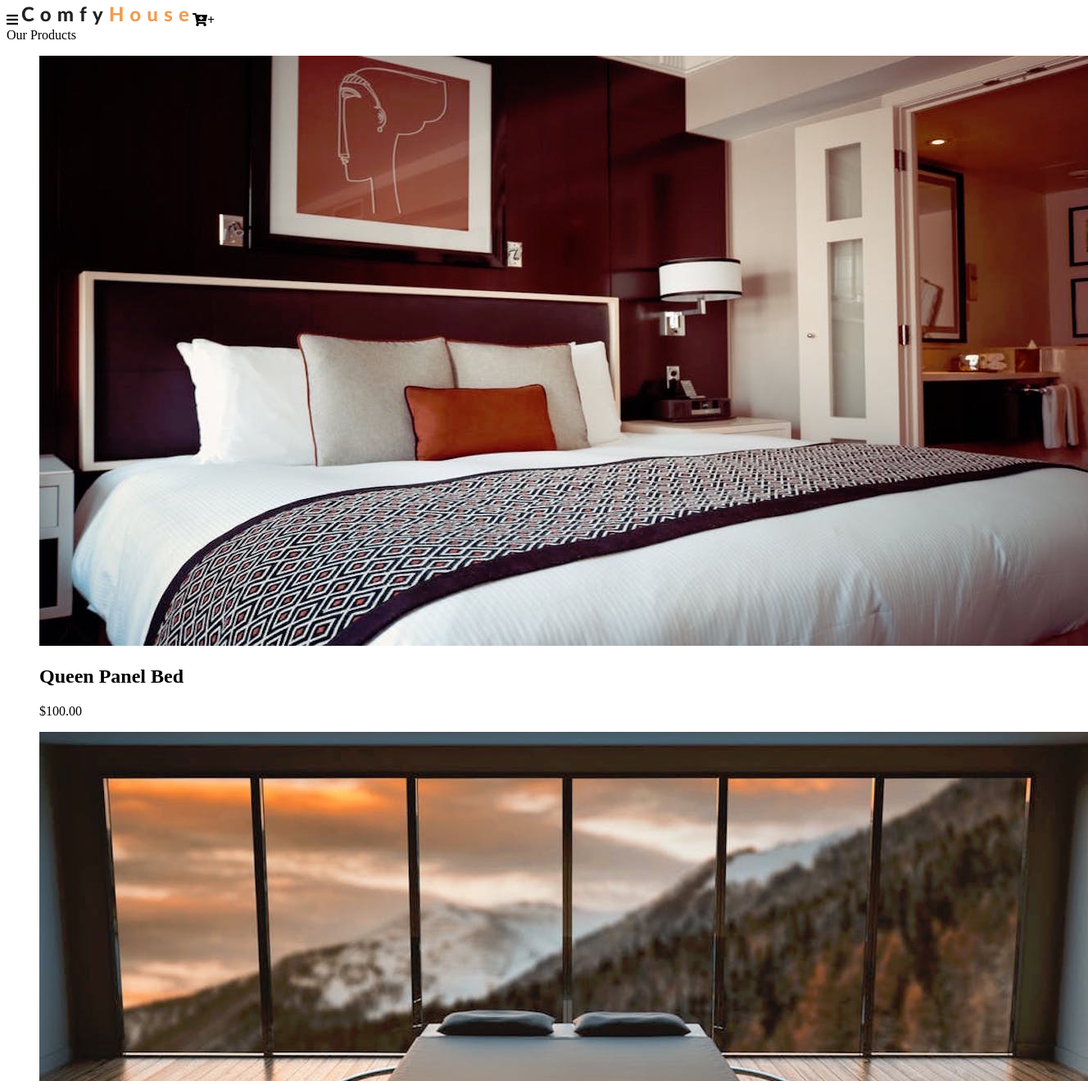
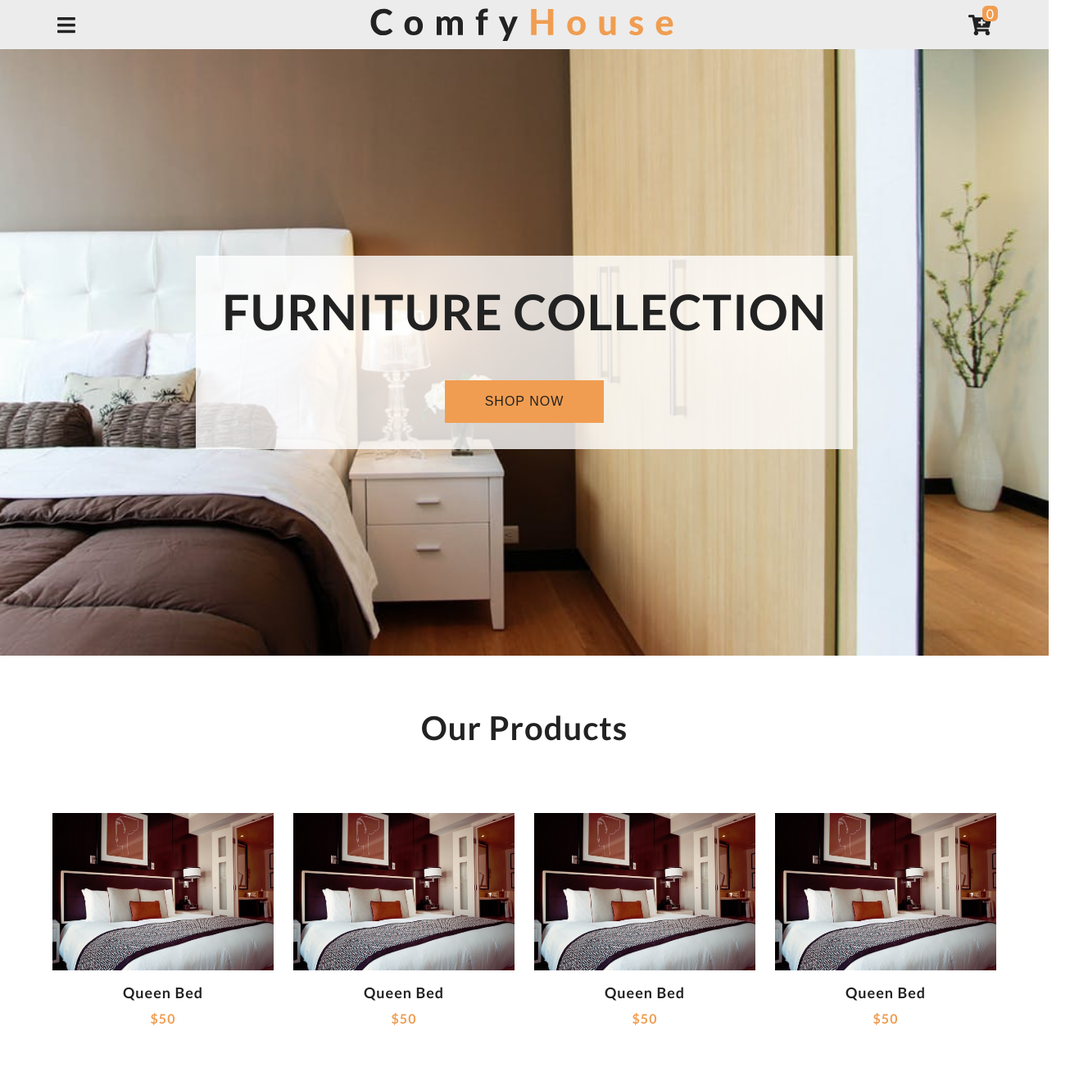
Before and after one commit to MarcelDurganteDev/shopping-cart, a plain HTML site: page index.html in a window 1280 px wide. Shown: the top 1319 px of the page at 82% size, 1328 px wide, since content can reach past the window. Drawn offline with Linux system fonts and the light colour scheme.

Commit message:
css done

```diff
--- a/index.html
+++ b/index.html
@@ -1,5 +1,6 @@
 <!DOCTYPE html>
 <html lang="en">
+
 <head>
     <meta charset="UTF-8">
     <meta http-equiv="X-UA-Compatible" content="IE=edge">
@@ -8,59 +9,102 @@
     <link rel="stylesheet" href="/main.css">
     <link href="https://cdnjs.cloudflare.com/ajax/libs/font-awesome/5.13.0/css/all.min.css" rel="stylesheet">
 </head>
+
 <body>
-    <header>
-        <nav>
-            <i class="fas fa-bars"></i>
-            <img src="./assets/img/logo.svg" alt="logo">
-            <i class="fas fa-cart-plus"><span>+</span></i>
-        </nav>
+    <nav class="navbar">
+        <div class="navbar-center">
+            <span class="nav-icon"><i class="fas fa-bars"></i></span>
+            <img class='logo' src="./assets/img/logo.svg" alt="logo">
+            <div class="cart-btn">
+                <span class="nav-icon"><i class="fas fa-cart-plus"></i></span>
+                <div class="cart-items">0</div>
+            </div>
+        </div>
+    </nav>
+    <!--  hero  -->
+    <header class="hero">
+        <div class="banner">
+            <h1 class="banner-title">furniture collection</h1>
+            <button class="banner-btn">Shop Now</button>
+        </div>
     </header>
-     <header>Our Products</header>
-        <section>
-            <figure>
-                <img src="assets/img/product-1.jpeg" alt="Queen Panel Bed">
-                <h2>Queen Panel Bed</h2>
-                <span>$100.00</span>
-            </figure>
-            <figure>
-                <img src="assets/img/product-2.jpeg" alt="King Panel Bed">
-                <h2>King Panel Bed</h2>
-                <span>$100.00</span>
-            </figure>
-            <figure>
-                <img src="assets/img/product-3.jpeg" alt="Single Panel Bed">
-                <h2>Single Panel Bed</h2>
-                <span>$100.00</span>
-            </figure>
-            <figure>
-                <img src="assets/img/product-4.jpeg" alt="Twin Panel Bed">
-                <h2>Twin Panel Bed</h2>
-                <span>$100.00</span>
-            </figure>
-            <figure>
-                <img src="assets/img/product-5.jpeg" alt="Fridge">
-                <h2>Fridge</h2>
-                <span>$100.00</span>
-            </figure>
-            <figure>
-                <img src="assets/img/product-6.jpeg" alt="Dresser">
-                <h2>Dresser</h2>
-                <span>$100.00</span>
-            </figure>
-            <figure>
-                <img src="assets/img/product-7.jpeg" alt="Couch">
-                <h2>Couch</h2>
-                <span>$100.00</span>
-            <figure>
-            </figure>
-                <img src="assets/img/product-8.jpeg" alt="Table">
-                <h2>Table</h2>
-                <span>$100.00</span>
-            </figure>
-        </section>
+    <!--  end of hero  -->
+    <!--  products  -->
+    <section class="products">
+        <div class="section-title">
+            <h2>our products</h2>
+        </div>
+        <div class="products-center">
+            <!--  single product  -->
+            <article class="product">
+                <div class="img-container">
+                    <img src="./assets/img/product-1.jpeg" alt="product" class="product-img">
+                    <button class="bag-btn"><i class="fas fa-shopping-cart"></i>add to cart</button>
+                    <h3>queen bed</h3>
+                    <h4>$50</h4>
+                </div>
+            </article>
+            <article class="product">
+                <div class="img-container">
+                    <img src="./assets/img/product-1.jpeg" alt="product" class="product-img">
+                    <button class="bag-btn"><i class="fas fa-shopping-cart"></i>add to cart</button>
+                    <h3>queen bed</h3>
+                    <h4>$50</h4>
+                </div>
+            </article>
+            <article class="product">
+                <div class="img-container">
+                    <img src="./assets/img/product-1.jpeg" alt="product" class="product-img">
+                    <button class="bag-btn"><i class="fas fa-shopping-cart"></i>add to cart</button>
+                    <h3>queen bed</h3>
+                    <h4>$50</h4>
+                </div>
+            </article>
+            <article class="product">
+                <div class="img-container">
+                    <img src="./assets/img/product-1.jpeg" alt="product" class="product-img">
+                    <button class="bag-btn"><i class="fas fa-shopping-cart"></i>add to cart</button>
+                    <h3>queen bed</h3>
+                    <h4>$50</h4>
+                </div>
+            </article>
+            <!--  end of single product  -->
+        </div>
+        <!--  end of products  -->
+        <!--  cart  -->
+        <div class="cart-overlay">
+            <div class="cart">
+                <span class="close-cart">
+                    <i class="fas fa-window-close"></i>
+                </span>
+                <h2>your cart</h2>
+                <div class="cart-content">
+                    <!--  cart item -->
+                        <div class="cart-item">
+                            <img src="./assets/img/product-1.jpeg" alt="product" />
+                            <div>
+                                <h4>queen bed</h4>
+                                <h5>$9.00</h5>
+                                <span class="remove-item">remove</span>
+                            </div>
+                            <div>
+                                <i class="fas fa-chevron-up"></i>
+                                <p class="item-amount">1</p>
+                                <i class="fas fa-chevron-down"></i>
+                            </div>
+                        </div>
+                    <!--  end of cart item -->
+                </div>
+                <div class="cart-footer">
+                    <h3>your total : $ <span class="cart-total">0</span></h3>
+                    <button class="clear-cart banner-btn">clear cart</button>
+                </div>
+            </div>
+        </div>
+        <!--  end of cart  -->
+    </section>
+    </header>
+    <script src="/main.js"></script>
+</body>
 
-    </header>
-<script src="/main.js"></script>
-</body>
 </html>
--- a/main.css
+++ b/main.css
@@ -0,0 +1,269 @@
+@import url("https://fonts.googleapis.com/css2?family=Lato:wght@400;700&display=swap");
+
+* {
+  margin: 0;
+  padding: 0;
+  box-sizing: border-box;
+}
+:root {
+  --primaryColor: #f09d51;
+  --mainWhite: #ffffff;
+  --mainBlack: #222222;
+  --mainGrey: #ececec;
+  --mainSpacing: 0.1rem;
+  --mainTransition: all 0.3s linear;
+}
+html {
+  /* 62.5% of 16px base font size is 10px */
+  font-size: 62.5%;
+}
+body {
+  font-size: 1.6rem; /*click the link for more info about px, rem, em  https://www.aleksandrhovhannisyan.com/blog/respecting-font-size-preferences-rems-62-5-percent/ */
+  background-color: var(--mainWhite);
+  color: var(--mainBlack);
+  font-family: "Lato", Helvetica, sans-serif;
+}
+.navbar {
+  height: 6rem;
+  width: 100%;
+  position: sticky;
+  top: 0;
+  z-index: 1;
+  display: flex;
+  align-items: center;
+  background-color: var(--mainGrey);
+}
+.navbar-center {
+  width: 100%;
+  max-width: 1170px;
+  margin: 0 auto;
+  display: flex;
+  align-items: center;
+  justify-content: space-between;
+  padding: 0 1.5rem;
+}
+.logo {
+  height: 4rem;
+}
+.nav-icon {
+  font-size: 2.5rem;
+}
+.cart-btn {
+  position: relative;
+  cursor: pointer;
+}
+.cart-items {
+  position: absolute;
+  top: -0.8rem;
+  right: -0.8rem;
+  border-radius: 30%;
+  padding: 0 5px;
+  background-color: var(--primaryColor);
+  color: var(--mainWhite);
+}
+
+/*  hero  */
+.hero {
+  min-height: calc(100vh - 6rem);
+  background-image: url(/assets/img/hero-bcg.jpeg);
+  background-position: center;
+  background-repeat: no-repeat;
+  background-size: cover;
+  display: flex;
+  align-items: center;
+  justify-content: center;
+}
+.banner {
+  text-align: center;
+  background: rgba(255, 255, 255, 0.8);
+  padding: 3.2rem;
+}
+.banner-title {
+  font-size: 6rem;
+  text-transform: uppercase;
+  letter-spacing: var(--mainSpacing);
+  margin-bottom: 4.8rem;
+}
+.banner-btn {
+  padding: 1.6rem 4.8rem;
+  text-transform: uppercase;
+  letter-spacing: var(--mainSpacing);
+  font-size: 1.6rem;
+  background: var(--primaryColor);
+  color: var(--mainBlack);
+  border: 1px solid var(--primaryColor);
+  transition: var(--mainTransition);
+  cursor: pointer;
+}
+.banner-btn:hover {
+  background: transparent;
+  color: var(--primaryColor);
+}
+/*  end of hero  */
+/*  products  */
+.products {
+  padding: 6.4rem 0;
+}
+.section-title h2 {
+  text-align: center;
+  font-size: 4rem;
+  margin-bottom: 8rem;
+  text-transform: capitalize;
+  letter-spacing: var(--mainSpacing);
+}
+.products-center {
+  width: 90vw;
+  margin: 0 auto;
+  max-width: 1170px;
+  display: grid;
+  grid-template-columns: repeat(auto-fit, minmax(26rem, 1fr));    /*   for a better understanding of the repeat function  and auto-fill vs. auto-fit using grid  check here  https://youtu.be/023Psne_-_4?t=2754   */
+  grid-column-gap: 2.4rem;
+  grid-row-gap: 3.2rem;
+}
+.img-container {
+  position: relative;
+  overflow: hidden;
+}
+.bag-btn {
+  position: absolute;
+  top: 50%;
+  right: 0;
+  background: var(--primaryColor);
+  border: none;
+  text-transform: uppercase;
+  padding: 0.8rem 1.2rem;
+  letter-spacing: var(--mainSpacing);
+  font-weight: bold;
+  transition: var(--mainTransition);
+  transform: translateX(101%);
+  cursor: pointer;
+}
+.bag-btn:hover {
+  color: var(--mainWhite);
+}
+.fa-shopping-cart {
+  margin-right: 0.8rem;
+}
+.img-container:hover .bag-btn {
+  transform: translateX(0);
+}
+.product-img {
+  display: block;
+  width: 100%;
+  min-height: 19.2rem;
+  transition: var(--mainTransition);
+}
+.img-container:hover .product-img {
+  opacity: 0.5;
+}
+
+.product h3 {
+  text-transform: capitalize;
+  font-size: 1.8rem;
+  margin-top: 1.6rem;
+  letter-spacing: var(--mainSpacing);
+  text-align: center;
+}
+
+.product h4 {
+  margin-top: 1.1rem;
+  letter-spacing: var(--mainSpacing);
+  color: var(--primaryColor);
+  text-align: center;
+}
+/*  end of products  */
+
+/*  cart  */
+.cart-overlay {
+  position: fixed;
+  top: 0;
+  right: 0;
+  width: 100%;
+  height: 100%;
+  transition: var(--mainTransition);
+  background: rgb(240, 157, 81, 0.5);
+  z-index: 2;
+  visibility: hidden;
+ }
+.cart {
+  position: fixed;
+  top: 0;
+  right: 0;
+  width: 100%;
+  height: 100%;
+  overflow: scroll;
+  z-index: 3;
+  background: rgb(231, 226, 221);
+  padding: 2.4rem;
+  transition: var(--mainTransition);
+  transform: translateX(100%);
+}
+.showCart {
+  transform: translateX(0);
+}
+.transparentBcg {
+  visibility: visible;
+}
+@media screen and (min-width: 76.8rem) {
+  .cart {
+    width: 30vw;
+    min-width: 45rem;
+  }
+}
+
+.close-cart {
+  font-size: 2.7rem;
+  cursor: pointer;
+}
+.cart h2 {
+  text-transform: capitalize;
+  text-align: center;
+  letter-spacing: var(--mainSpacing);
+  margin-bottom: 3.2rem;
+}
+/*  cart item  */
+.cart-item {
+  display: grid;
+  align-items: center;
+  grid-template-columns: auto 1fr auto;
+  grid-column-gap: 2.4rem;
+  margin: 2.4rem 0;
+}
+.cart-item img {
+  width: 7.5rem;
+  height: 7.5rem;
+}
+.cart-item h4 {
+  font-size: 1.3rem;
+  text-transform: capitalize;
+  letter-spacing: var(--mainSpacing);
+}
+.cart-item h5 {
+  margin: 0.8rem 0;
+  letter-spacing: var(--mainSpacing);
+}
+.item-amount {
+  text-align: center;
+}
+.remove-item {
+  color: grey;
+  cursor: pointer;
+}
+.fa-chevron-up,
+.fa-chevron-down {
+  color: var(--primaryColor);
+  cursor: pointer;
+}
+/*  End of Cart Item  */
+
+.cart-footer {
+  margin-top: 3.2rem;
+  letter-spacing: var(--mainSpacing);
+  text-align: center;
+}
+.cart-footer h3 {
+  text-transform: capitalize;
+  margin-bottom: 1.6rem;
+}
+
+/*  End of Cart  */
```
